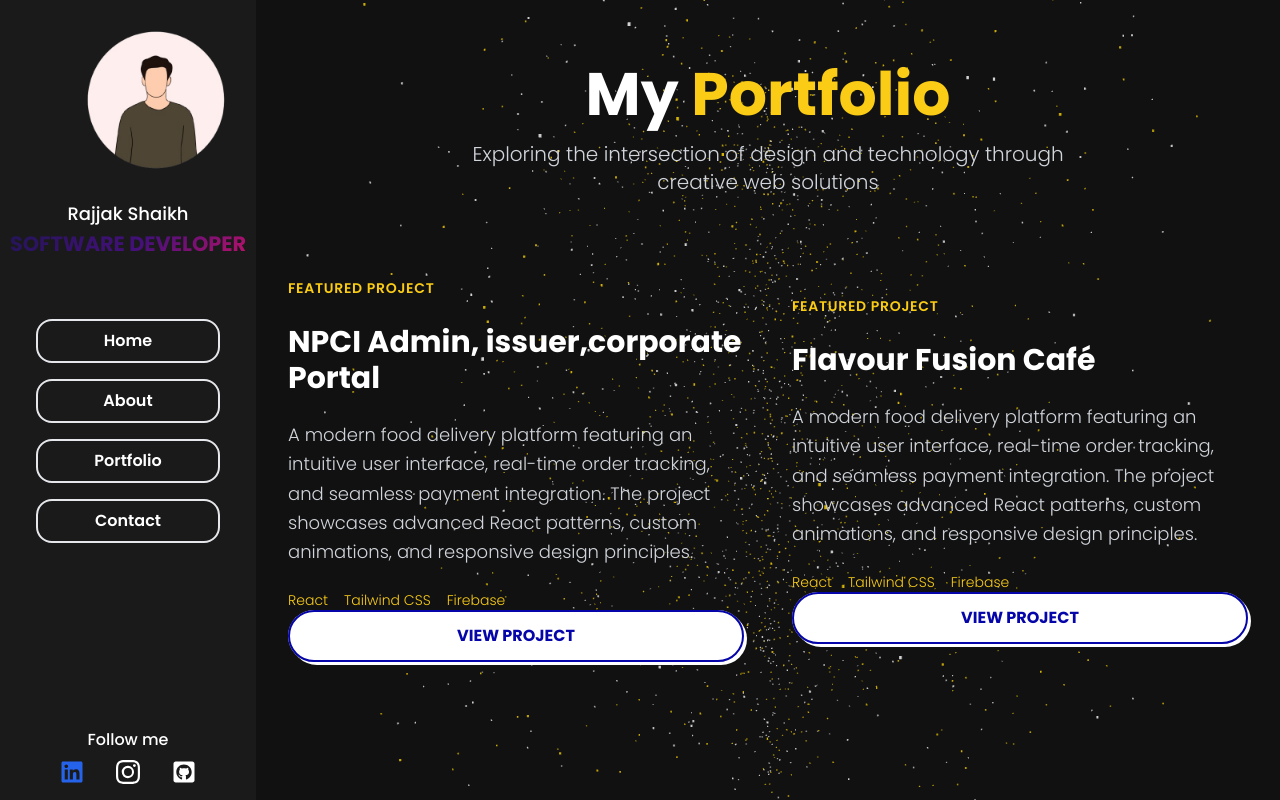
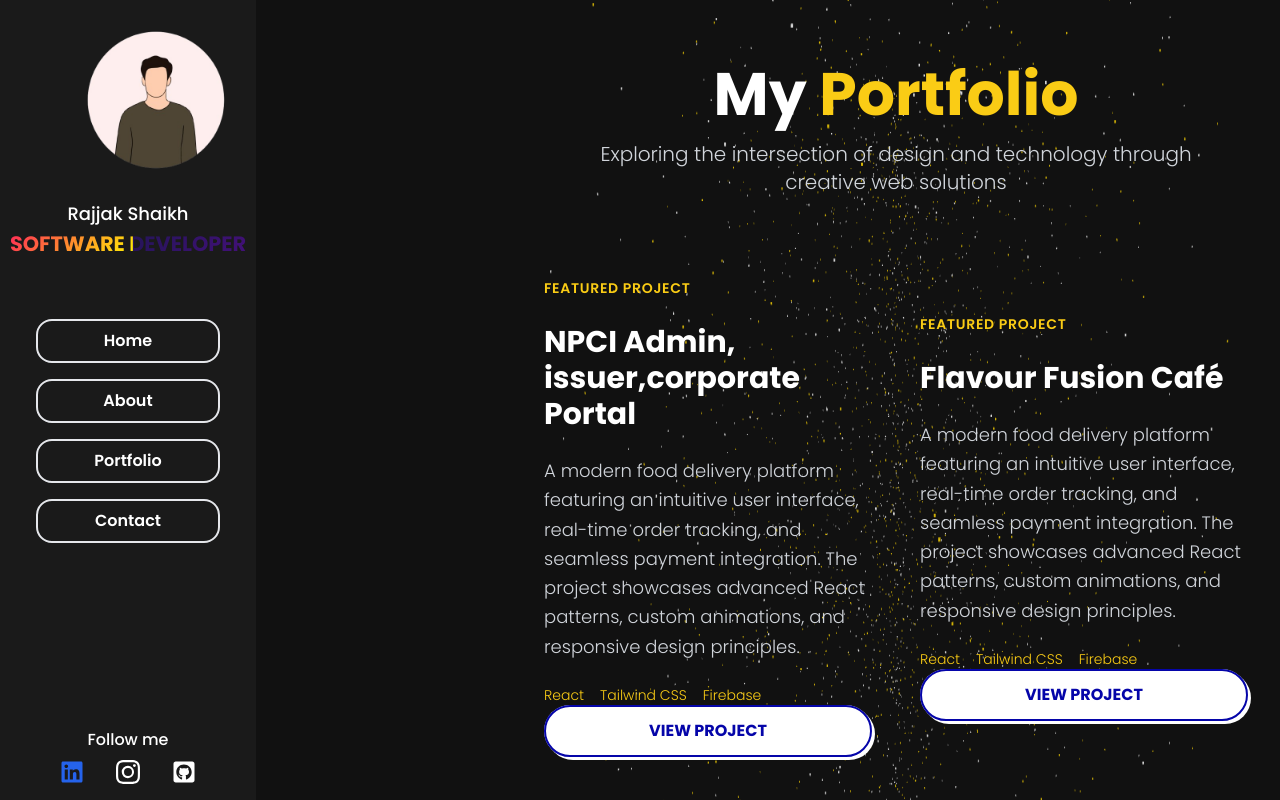
Before and after one commit to rajjakShaikh/React_portfolio_2024, a React (Vite) app: page /portfolio in a window 1280 px wide. Built offline with nearby package versions, Linux system fonts and the light colour scheme.

Commit message:
fix sidebar

```diff
--- a/index.html
+++ b/index.html
@@ -4,7 +4,7 @@
     <meta charset="UTF-8" />
     <link rel="icon" type="image/svg+xml" href="./src/pages/images/rslogo.jpg" />
     <meta name="viewport" content="width=device-width, initial-scale=1.0" />
-    <title>ReactJS-Portfolio</title>
+    <title>RajjakS_Portfolio</title>
   </head>
   <body>
     <div id="root"></div>
--- a/src/pages/sidebar.jsx
+++ b/src/pages/sidebar.jsx
@@ -1,4 +1,4 @@
-import React, { useState } from "react";
+import { useState } from "react";
 import { NavLink } from "react-router-dom";
 import Hamburger from "../svg/hamburger";
 import CloseIcon from "../svg/closeicon";
@@ -33,18 +33,17 @@
 
   return (
     <>
-      <div className="flex h-screen cursor-pointer">
+      <div className="flex h-screen cursor-pointer relative">
         <div className="lg:hidden fixed top-0 left-0 p-4 z-50">
           <button onClick={() => setIsOpen(!isOpen)} className="text-black">
             {isOpen ? <CloseIcon size={24} /> : <Hamburger size={24} />}
           </button>
         </div>
 
-        {/* Sidebar */}
         <div
           className={`${
-            isOpen ? "block" : "hidden"
-          } lg:block bg-[#1a1a1a] w-1/5 min-h-screen fixed lg:sticky top-0 overflow-y-auto cursor-event-pointer`}
+            isOpen ? "translate-x-0" : "-translate-x-full"
+          } lg:translate-x-0 fixed lg:sticky top-0 left-0 bg-[#1a1a1a] w-64 lg:w-1/5 min-h-screen transition-transform duration-300 ease-in-out z-40`}
         >
           <div>
             <img
@@ -95,7 +94,7 @@
           </div>
         </div>
 
-        <div className="flex-1 ml-0 overflow-y-auto">
+        <div className="flex-1 lg:ml-[20%] overflow-y-auto">
           <main>{children}</main>
         </div>
       </div>
```
